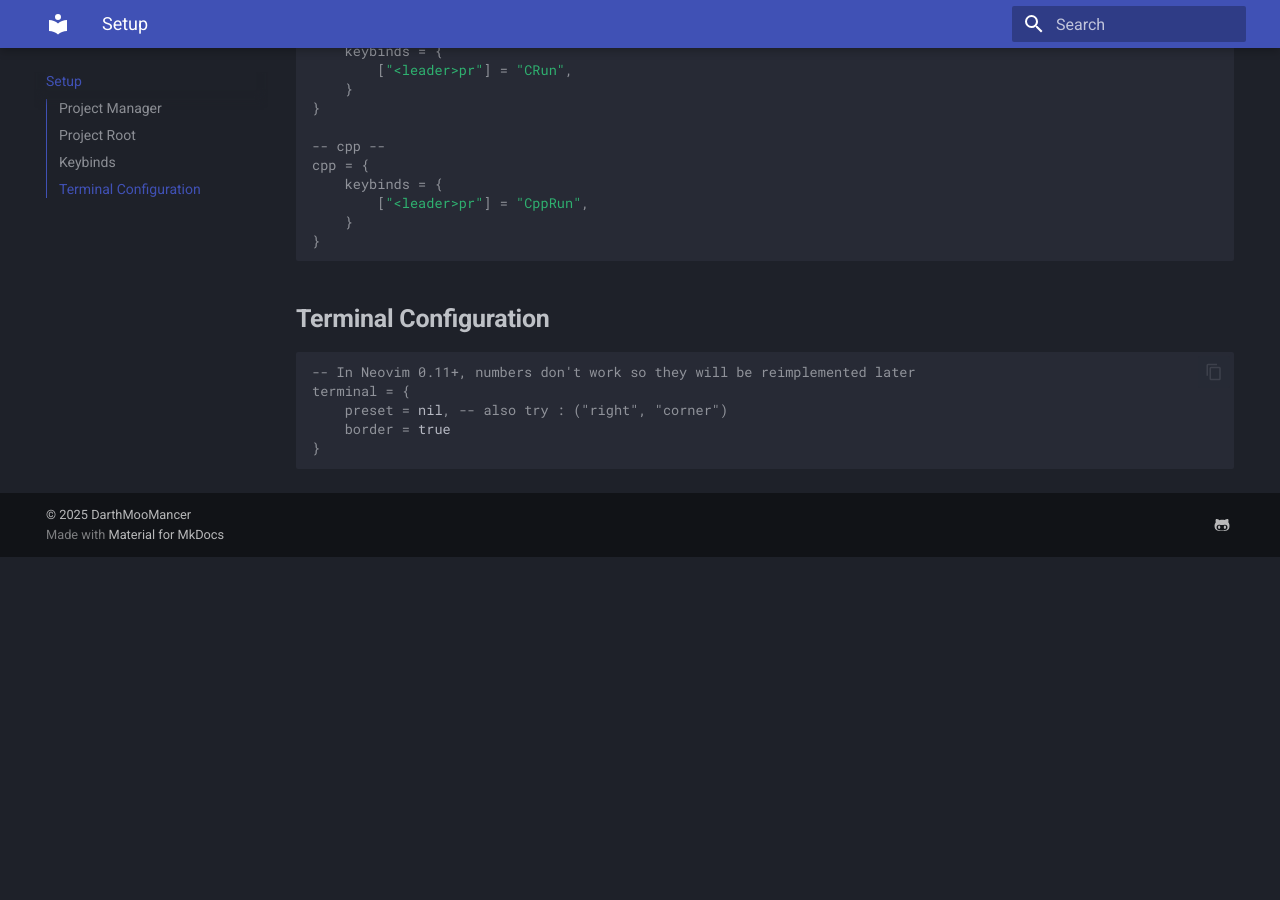
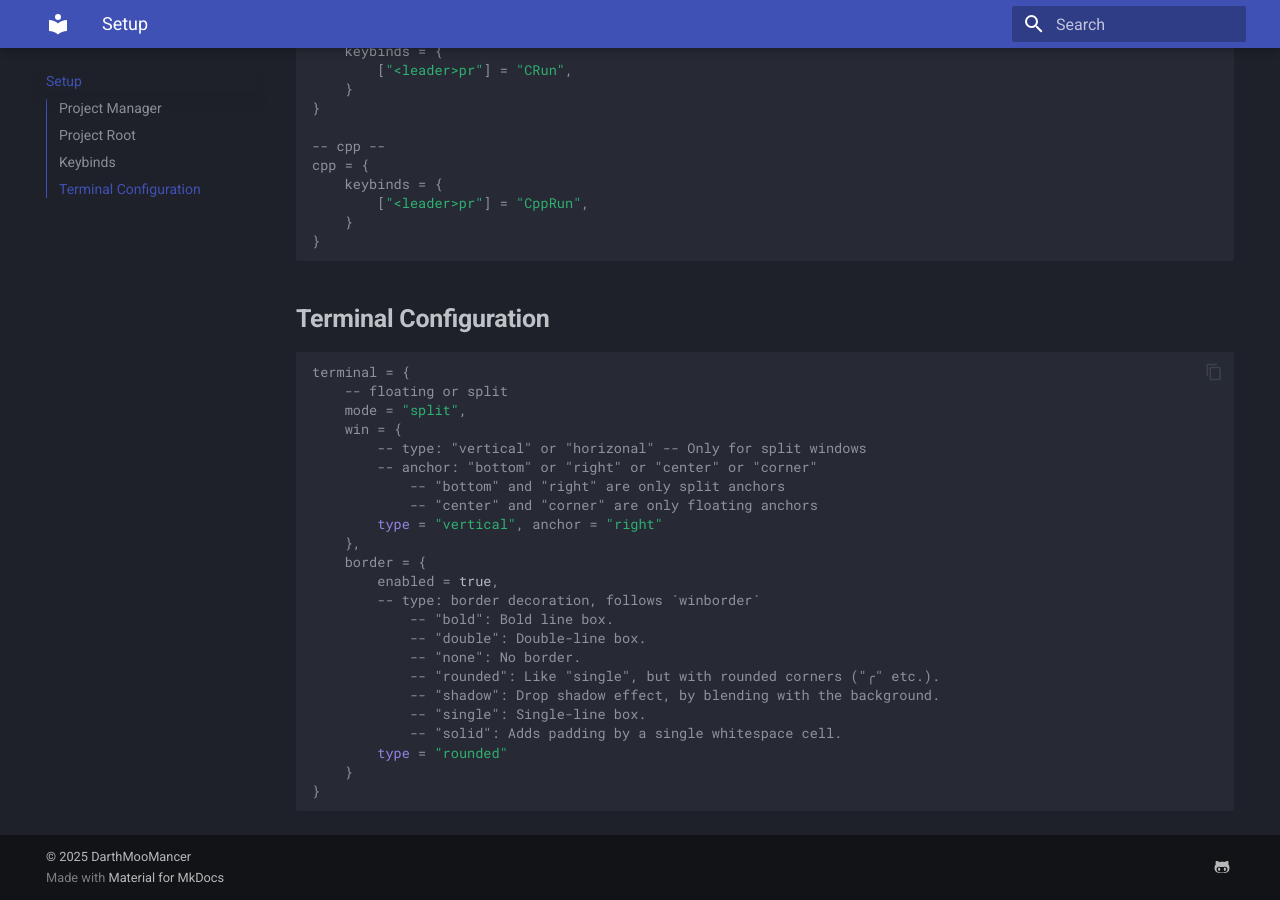
Before and after one commit to DarthMooMancer/Polydev, an MkDocs documentation site: the page built from docs/setup.md, in a window 1280 px wide and 900 px high, scrolled down 2573 px. Built offline with MkDocs 1.6.1 and Material for MkDocs 9.7.7, drawn with Linux system fonts in a browser that asks for light colours; before the commit the page ends 3130 px from its top, so only the background shows below that.

Commit message:
feat(utils): added ability to have floating or split windows and anchors of where each are
fix(ui): also changed deprecated features to use newer features by
neovim

````diff
--- a/docs/setup.md
+++ b/docs/setup.md
@@ -114,14 +114,31 @@ cpp = {
         ["<leader>pr"] = "CppRun",
     }
 }
-
 ```
 
 ## **Terminal Configuration**
 ```lua
--- In Neovim 0.11+, numbers don't work so they will be reimplemented later
 terminal = {
-    preset = nil, -- also try : ("right", "corner")
-    border = true
+    -- floating or split
+    mode = "split",
+    win = {
+        -- type: "vertical" or "horizonal" -- Only for split windows
+        -- anchor: "bottom" or "right" or "center" or "corner"
+            -- "bottom" and "right" are only split anchors
+            -- "center" and "corner" are only floating anchors
+        type = "vertical", anchor = "right"
+    },
+    border = {
+        enabled = true,
+        -- type: border decoration, follows `winborder`
+            -- "bold": Bold line box.
+            -- "double": Double-line box.
+            -- "none": No border.
+            -- "rounded": Like "single", but with rounded corners ("╭" etc.).
+            -- "shadow": Drop shadow effect, by blending with the background.
+            -- "single": Single-line box.
+            -- "solid": Adds padding by a single whitespace cell.
+        type = "rounded"
+    }
 }
 ```
````
Also changed, not shown: 4 other files.
